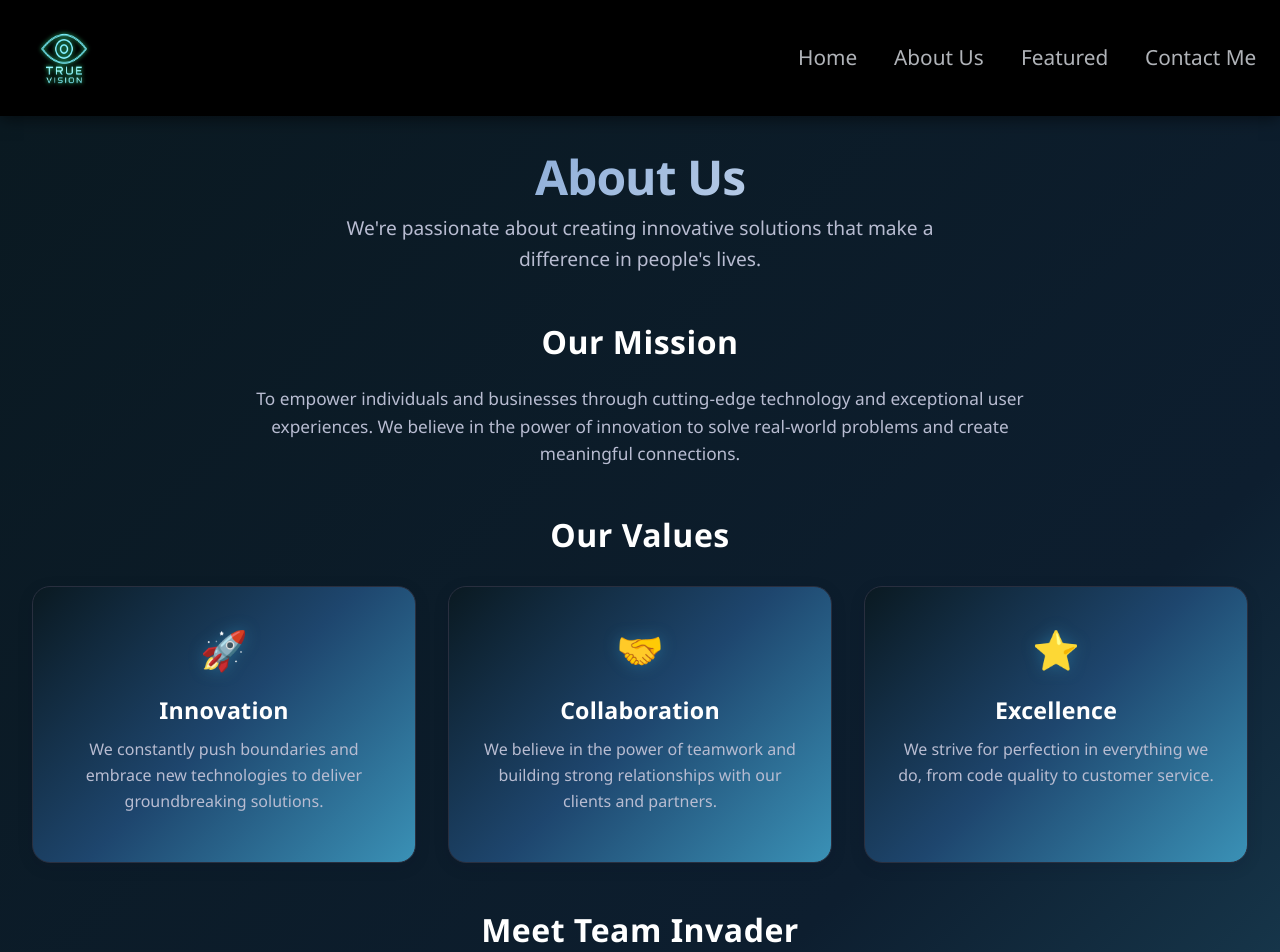
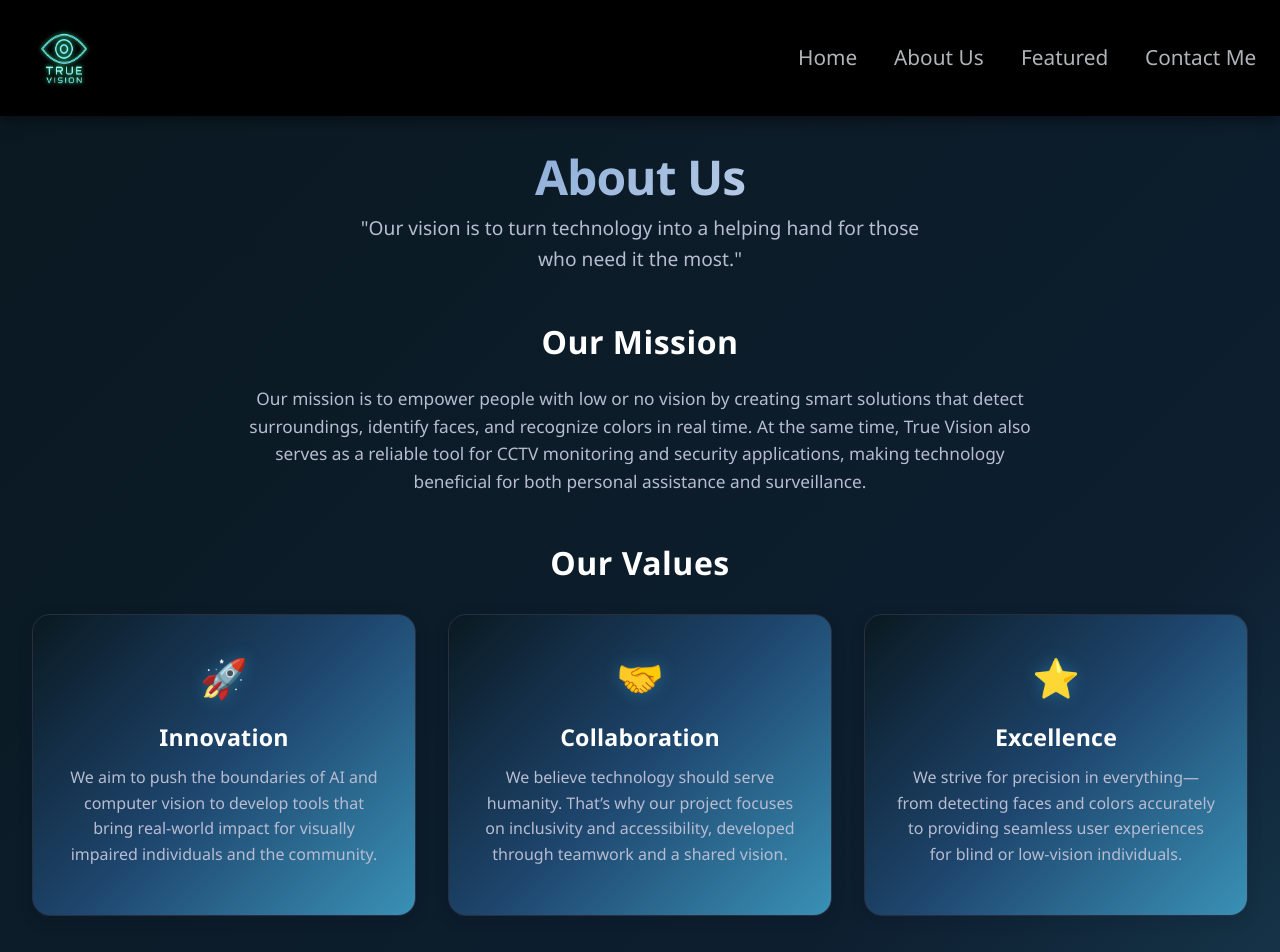
Before and after one commit to PRIYA-SIDHU/TrueVision, a React (Vite) app in the folder frontend/truevision/: page /about in a window 1280 px wide. Shown: the top 952 px of the page. Built offline with nearby package versions, Linux system fonts and the light colour scheme.

Commit message:
changes in about us text

```diff
--- a/frontend/truevision/src/components/pages/aboutus.jsx
+++ b/frontend/truevision/src/components/pages/aboutus.jsx
@@ -71,19 +71,19 @@ const AboutUs = () => {
       id: 1,
       icon: "🚀",
       title: "Innovation",
-      description: "We constantly push boundaries and embrace new technologies to deliver groundbreaking solutions."
+      description: "We aim to push the boundaries of AI and computer vision to develop tools that bring real-world impact for visually impaired individuals and the community."
     },
     {
       id: 2,
       icon: "🤝",
       title: "Collaboration",
-      description: "We believe in the power of teamwork and building strong relationships with our clients and partners."
+      description: "We believe technology should serve humanity. That’s why our project focuses on inclusivity and accessibility, developed through teamwork and a shared vision."
     },
     {
       id: 3,
       icon: "⭐",
       title: "Excellence",
-      description: "We strive for perfection in everything we do, from code quality to customer service."
+      description: "We strive for precision in everything—from detecting faces and colors accurately to providing seamless user experiences for blind or low-vision individuals."
     }
   ];
 
@@ -93,7 +93,7 @@ const AboutUs = () => {
       <div className={styles.header}>
         <h1 className={styles.title}>About Us</h1>
         <p className={styles.subtitle}>
-          We're passionate about creating innovative solutions that make a difference in people's lives.
+          "Our vision is to turn technology into a helping hand for those who need it the most."
         </p>
       </div>
 
@@ -101,8 +101,7 @@ const AboutUs = () => {
       <div className={styles.section}>
         <h2 className={styles.sectionTitle}>Our Mission</h2>
         <p className={styles.content}>
-          To empower individuals and businesses through cutting-edge technology and exceptional user experiences.
-          We believe in the power of innovation to solve real-world problems and create meaningful connections.
+     Our mission is to empower people with low or no vision by creating smart solutions that detect surroundings, identify faces, and recognize colors in real time. At the same time, True Vision also serves as a reliable tool for CCTV monitoring and security applications, making technology beneficial for both personal assistance and surveillance.
         </p>
       </div>
 
```
